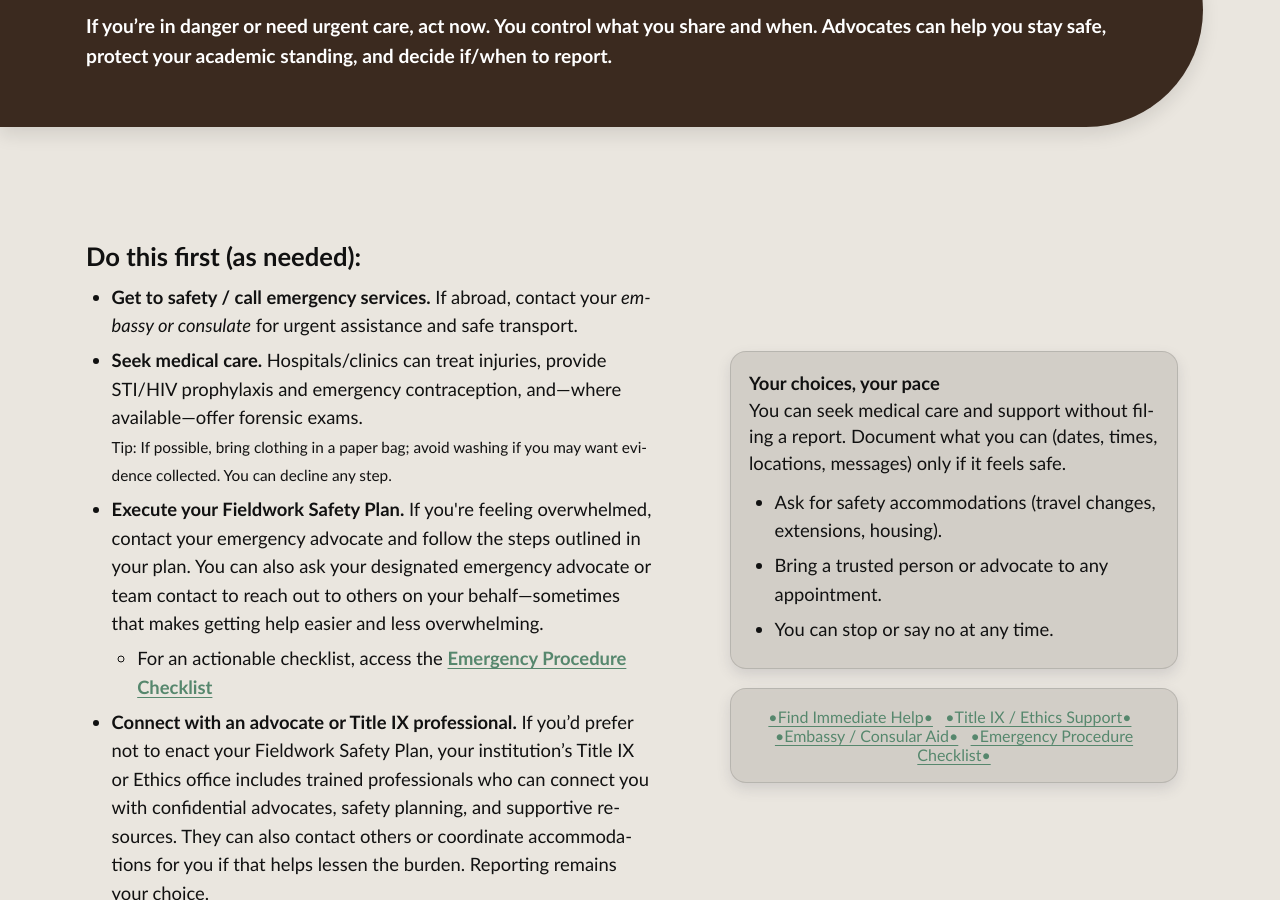
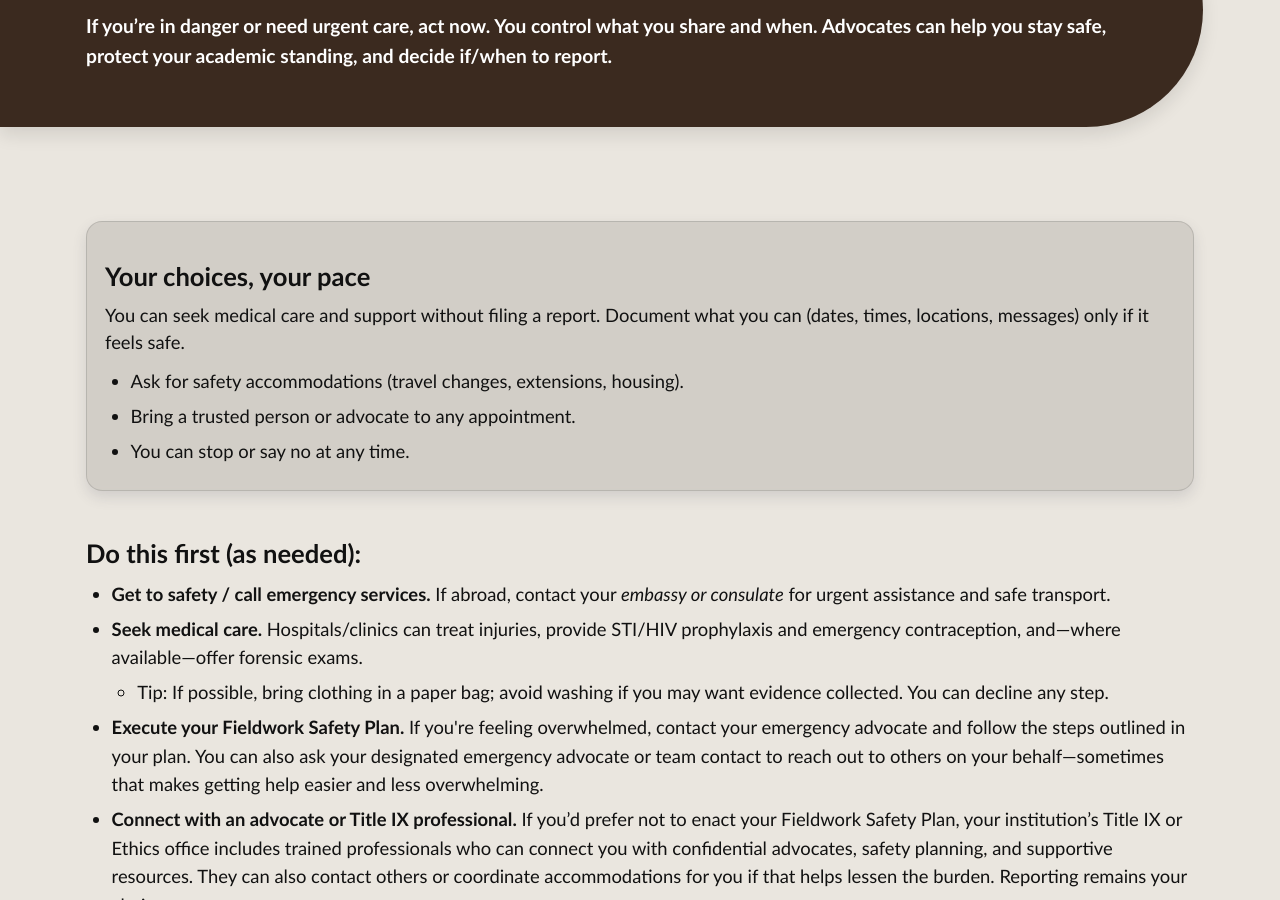
Before and after one commit to AnthroSafetyWarrior/GoldenTrowelProject, a Jekyll site: the page built from _pages/reporting.html, in a window 1280 px wide and 900 px high, scrolled down 1409 px. Built offline with Jekyll 4.4.1, drawn with Linux system fonts in a browser that asks for light colours.

Commit message:
updating name

```diff
--- a/_pages/reporting.html
+++ b/_pages/reporting.html
@@ -192,27 +192,9 @@ hero_tint: .40                        # optional (0–1: higher = more maroon ov
 </div>
 </section>
 
-<section class="section section--prep">
-    <div class="split split--prep">
-      <div class="text">
-      <h3>Do this first (as needed):</h3>
-      <ul>
-        <li><strong>Get to safety / call emergency services.</strong> If abroad, contact your <em>embassy or consulate</em> for urgent assistance and safe transport.</li>
-        <li><strong>Seek medical care.</strong> Hospitals/clinics can treat injuries, provide STI/HIV prophylaxis and emergency contraception, and—where available—offer forensic exams.
-          <br><small>Tip: If possible, bring clothing in a paper bag; avoid washing if you may want evidence collected. You can decline any step.</small>
-        </li>
-<li><strong>Execute your Fieldwork Safety Plan.</strong> If you're feeling overwhelmed, contact your emergency advocate and follow the steps outlined in your plan. You can also ask your designated emergency advocate or team contact to reach out to others on your behalf—sometimes that makes getting help easier and less overwhelming.</li>
-<ul>
-<li>For an actionable checklist, access the <strong><a href="https://docs.google.com/spreadsheets/d/1bF3FxtmMhAtRn2lyBDhansQ7YlDt4Gsm58aSHon6y0o/edit?usp=sharing" target="_blank" rel="noopener">Emergency Procedure Checklist</a></strong></li>
-</ul>
-  <li><strong>Connect with an advocate or Title IX professional.</strong> If you’d prefer not to enact your Fieldwork Safety Plan, your institution’s Title IX or Ethics office includes trained professionals who can connect you with confidential advocates, safety planning, and supportive resources. They can also contact others or coordinate accommodations for you if that helps lessen the burden. Reporting remains your choice.</li>
-</ul>
-    </div>
-
-    <!-- Right: calming summary box -->
-  <div class="text text--right">
+<section class="section">
 <article class="card card--glass">
-      <p><strong>Your choices, your pace</strong></p>
+      <h3><strong>Your choices, your pace</strong></h3>
       <p>
         You can seek medical care and support without filing a report.
         Document what you can (dates, times, locations, messages) only if it feels safe.
@@ -223,7 +205,19 @@ hero_tint: .40                        # optional (0–1: higher = more maroon ov
         <li>You can stop or say no at any time.</li>
       </ul>
     </article>
-<br>
+
+      <div class="text">
+      <h3>Do this first (as needed):</h3>
+      <ul>
+        <li><strong>Get to safety / call emergency services.</strong> If abroad, contact your <em>embassy or consulate</em> for urgent assistance and safe transport.</li>
+        <li><strong>Seek medical care.</strong> Hospitals/clinics can treat injuries, provide STI/HIV prophylaxis and emergency contraception, and—where available—offer forensic exams.
+<ul>
+<li>Tip: If possible, bring clothing in a paper bag; avoid washing if you may want evidence collected. You can decline any step.</li></ul>
+<li><strong>Execute your Fieldwork Safety Plan.</strong> If you're feeling overwhelmed, contact your emergency advocate and follow the steps outlined in your plan. You can also ask your designated emergency advocate or team contact to reach out to others on your behalf—sometimes that makes getting help easier and less overwhelming.</li>
+<li><strong>Connect with an advocate or Title IX professional.</strong> If you’d prefer not to enact your Fieldwork Safety Plan, your institution’s Title IX or Ethics office includes trained professionals who can connect you with confidential advocates, safety planning, and supportive resources. They can also contact others or coordinate accommodations for you if that helps lessen the burden. Reporting remains your choice.</li>
+</ul>
+    </div>
+
 <article class="card card--glass" style="text-align:center">
       <!-- Quick links (update hrefs to your routes) -->
   <a class="btn" href="/support.html#immediate-help">•Find Immediate Help•</a>&nbsp;&nbsp;
```
